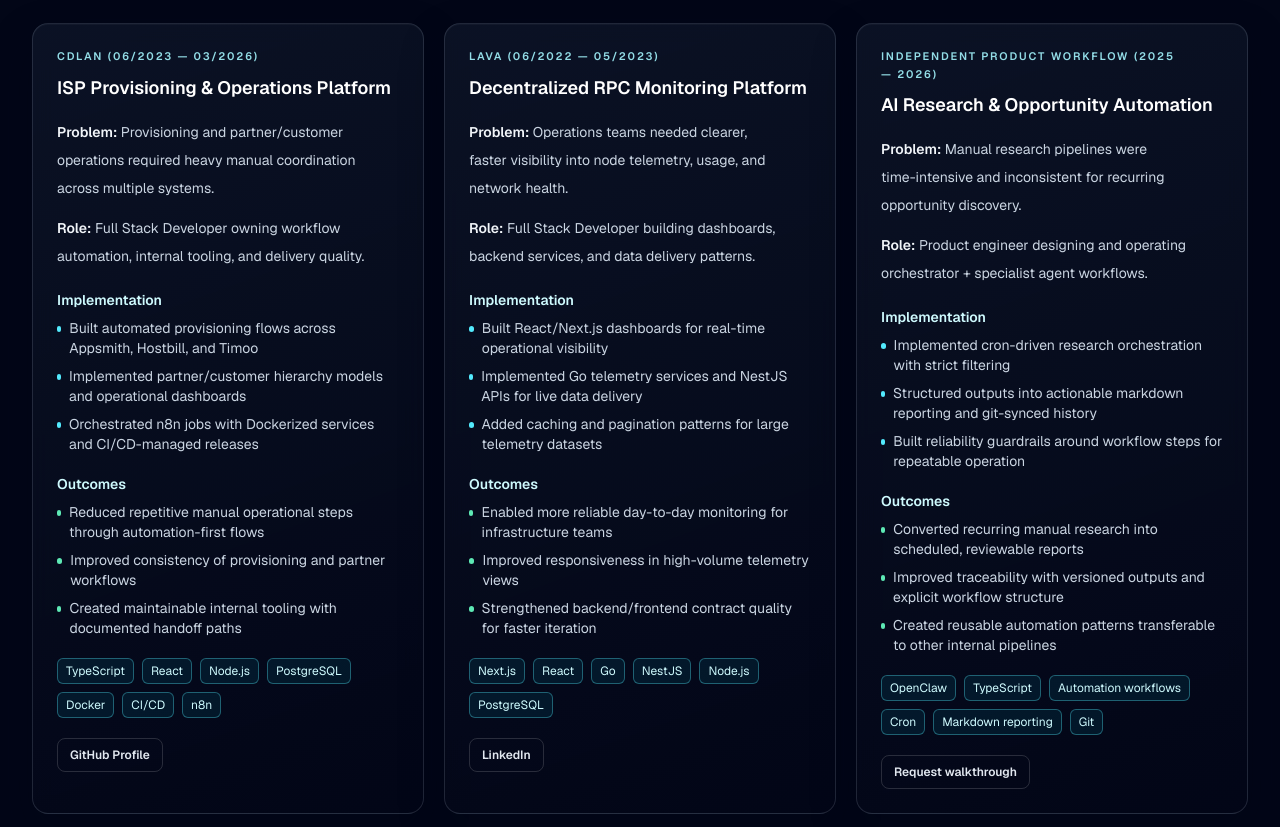
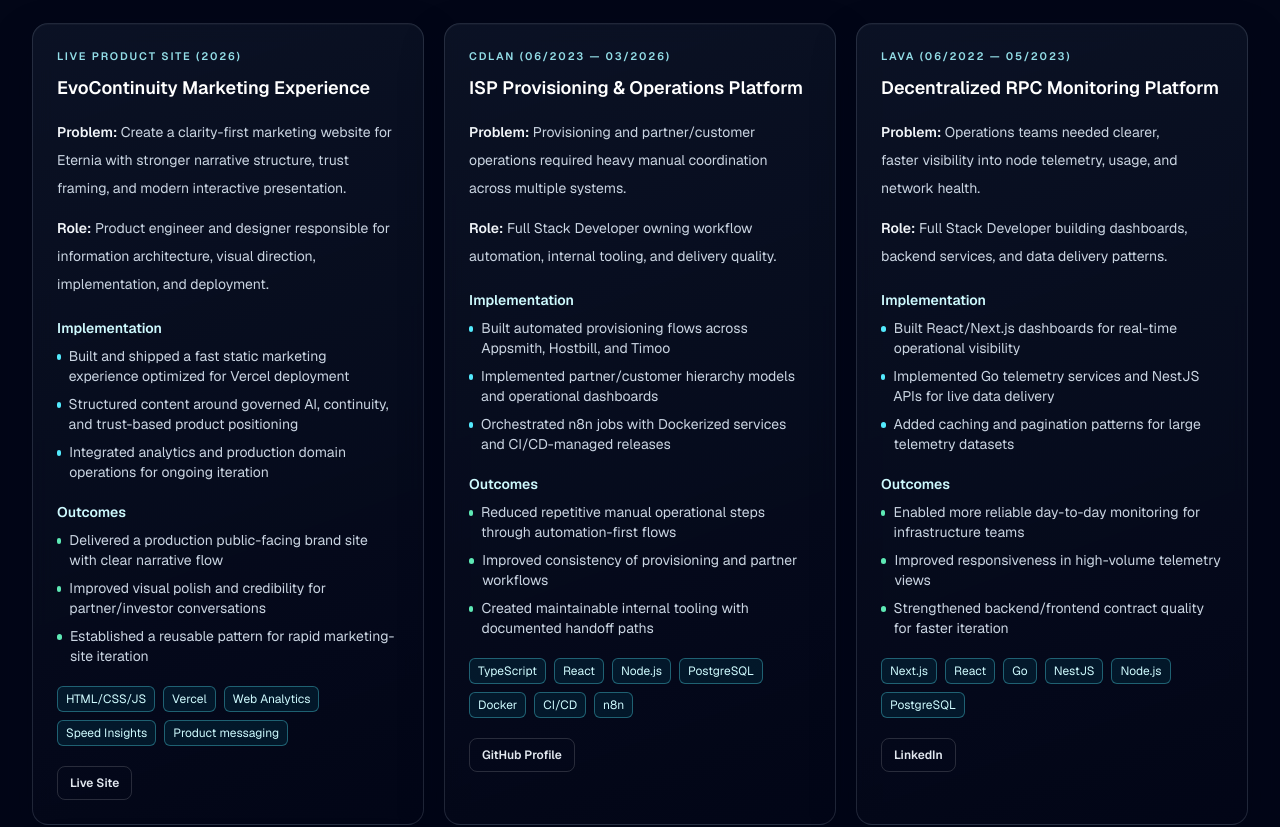
Before and after one commit to klajdikkolaj/klajdi-portfolio, a Next.js app: page / in a window 1280 px wide. Shown: the part 2620-3447 px from the top of the page. Built offline with nearby package versions, Linux system fonts and the light colour scheme.

Commit message:
feat(portfolio): add EvoContinuity as featured live case study

```diff
--- a/content/portfolio.ts
+++ b/content/portfolio.ts
@@ -271,6 +271,38 @@ export const portfolioContent = {
     experienceTitle: "Professional Experience",
     caseStudies: [
       {
+        name: "EvoContinuity Marketing Experience",
+        context: "Live product site (2026)",
+        problem:
+          "Create a clarity-first marketing website for Eternia with stronger narrative structure, trust framing, and modern interactive presentation.",
+        role:
+          "Product engineer and designer responsible for information architecture, visual direction, implementation, and deployment.",
+        implementation: [
+          "Built and shipped a fast static marketing experience optimized for Vercel deployment",
+          "Structured content around governed AI, continuity, and trust-based product positioning",
+          "Integrated analytics and production domain operations for ongoing iteration",
+        ],
+        outcomes: [
+          "Delivered a production public-facing brand site with clear narrative flow",
+          "Improved visual polish and credibility for partner/investor conversations",
+          "Established a reusable pattern for rapid marketing-site iteration",
+        ],
+        stack: [
+          "HTML/CSS/JS",
+          "Vercel",
+          "Web Analytics",
+          "Speed Insights",
+          "Product messaging",
+        ],
+        links: [
+          {
+            label: "Live Site",
+            href: "https://evo-continuity.world/",
+            external: true,
+          },
+        ],
+      },
+      {
         name: "ISP Provisioning & Operations Platform",
         context: "CDLAN (06/2023 — 03/2026)",
         problem:
```
